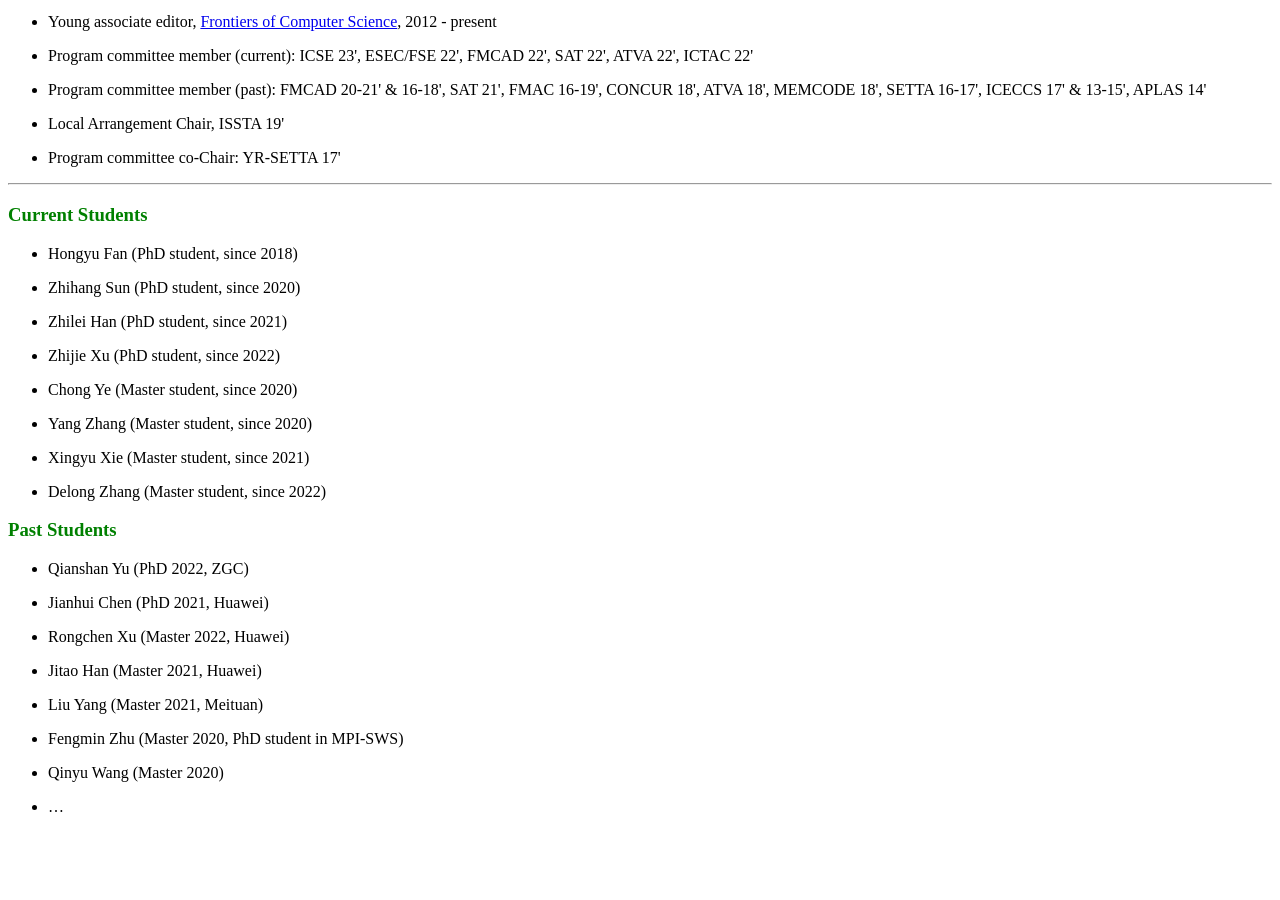
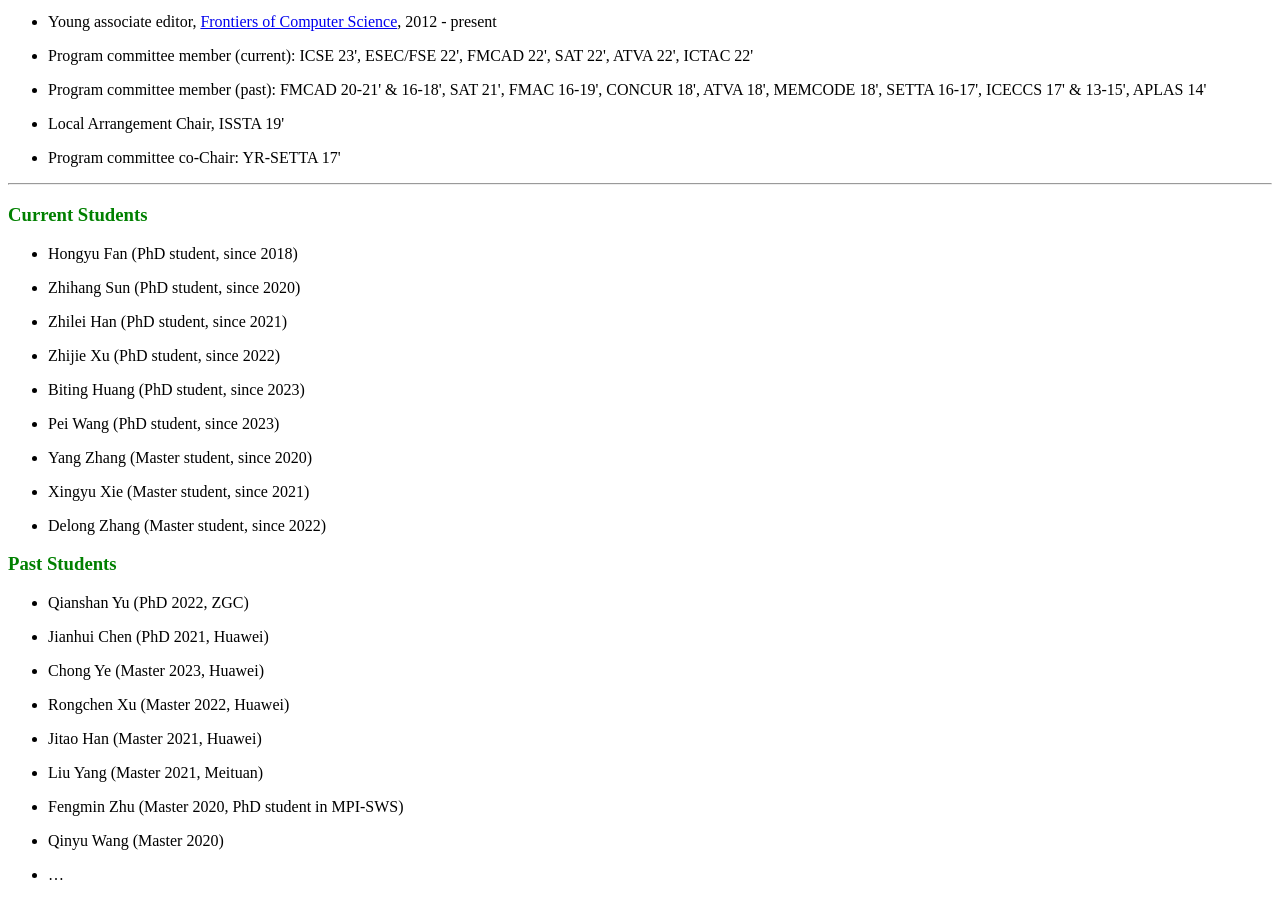
Before and after one commit to feihe/feihe.github.io, a Jekyll site: the page built from index.md, in a window 1280 px wide and 900 px high, scrolled down 1588 px. Built offline with Jekyll 4.4.1, drawn with Linux system fonts in a browser that asks for light colours; nearby versions of some CDN libraries; before the commit the page ends 2420 px from its top, so only the background shows below that.

Commit message:
update student list

```diff
--- a/index.md
+++ b/index.md
@@ -106,7 +106,11 @@ Here is my [THUFV lab](https://thufv.github.io/)
 
 - Zhijie Xu (PhD student, since 2022)
 
-- Chong Ye (Master student, since 2020)
+- Biting Huang (PhD student, since 2023)
+
+- Pei Wang (PhD student, since 2023)
+
+<!-- - Chong Ye (Master student, since 2020) -->
 
 - Yang Zhang (Master student, since 2020)
 
@@ -120,6 +124,8 @@ Here is my [THUFV lab](https://thufv.github.io/)
 
 - Jianhui Chen (PhD 2021, Huawei)
 
+- Chong Ye (Master 2023, Huawei)
+
 - Rongchen Xu (Master 2022, Huawei)
 
 - Jitao Han (Master 2021, Huawei)
```
